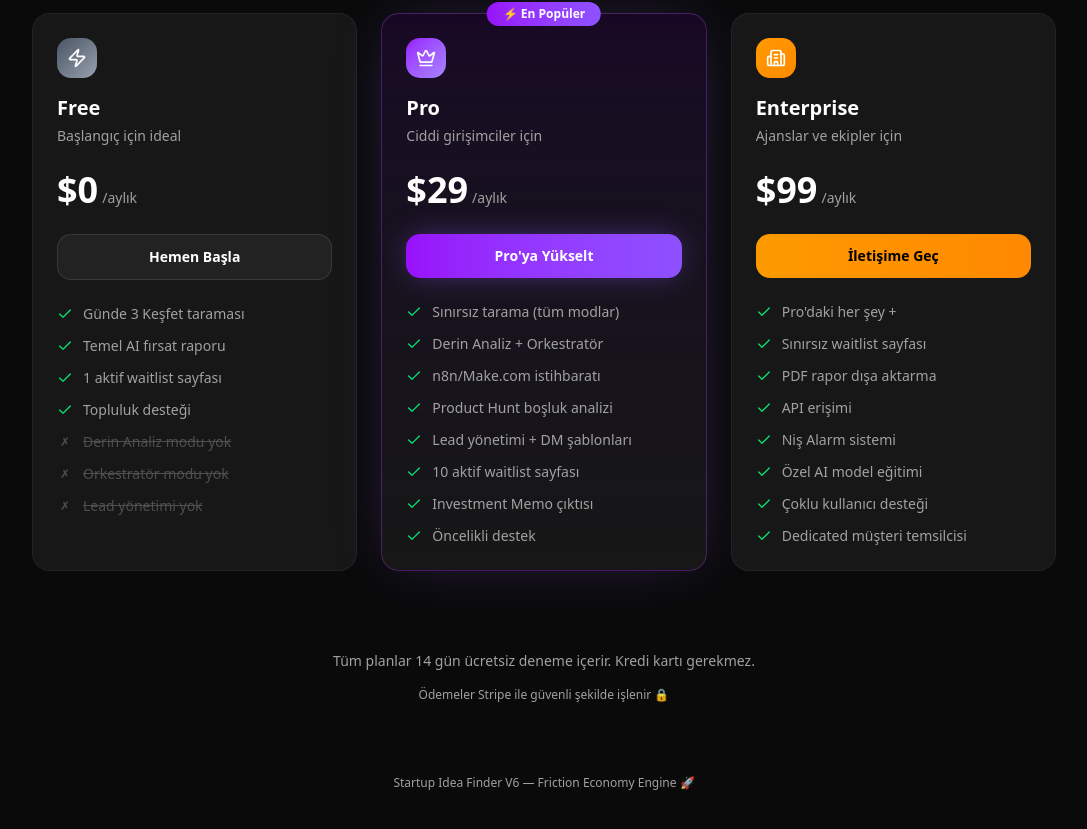
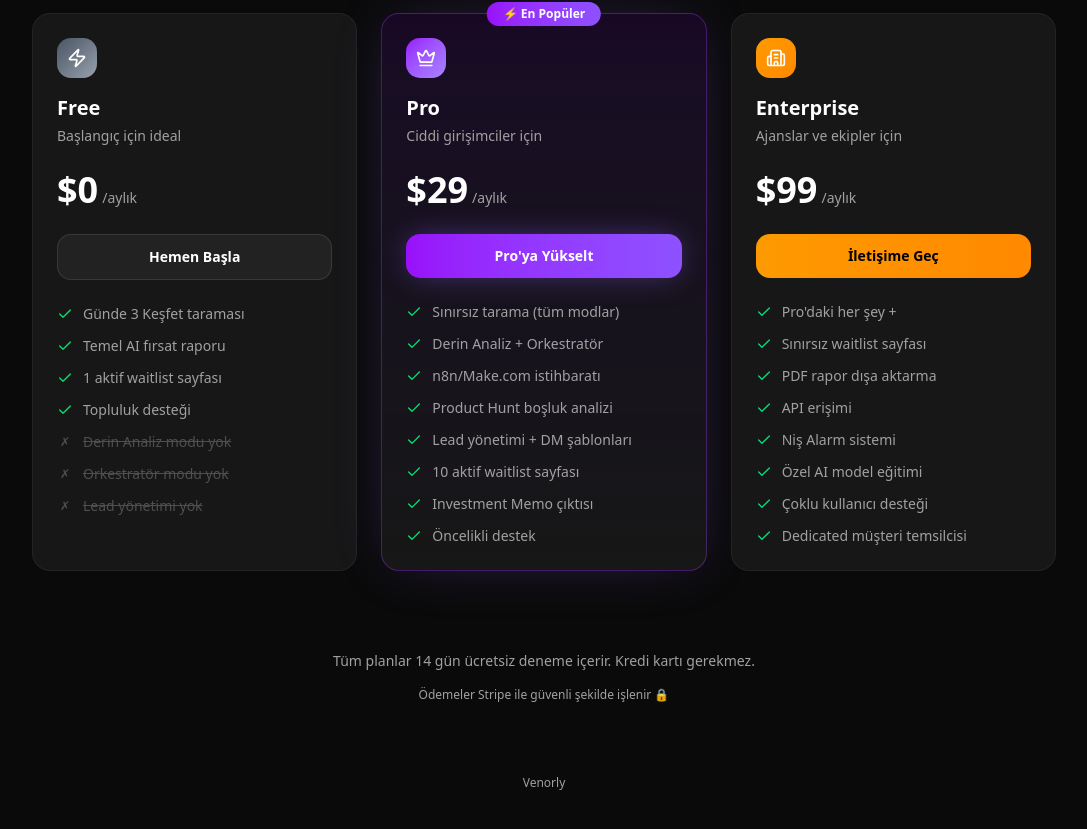
Before and after one commit to tarikmenguc/venorly, a Next.js app in the folder web/: page /pricing in a window 1280 px wide. Shown: the part 400-1229 px from the top of the page, without its empty margins (96-1183 px from the left). Built offline with nearby package versions, Linux system fonts and the light colour scheme; no server answers.

Commit message:
Update page.tsx

```diff
--- a/web/src/app/pricing/page.tsx
+++ b/web/src/app/pricing/page.tsx
@@ -187,7 +187,7 @@ export default function PricingPage() {
         {/* Footer */}
         <div className="text-center py-6">
           <p className="text-xs text-muted-foreground">
-            Startup Idea Finder V6 — Friction Economy Engine 🚀
+            Venorly
           </p>
         </div>
       </div>
```
